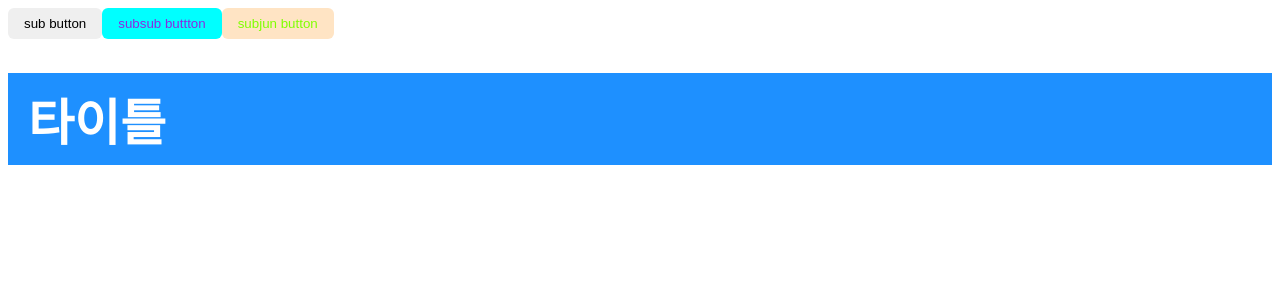
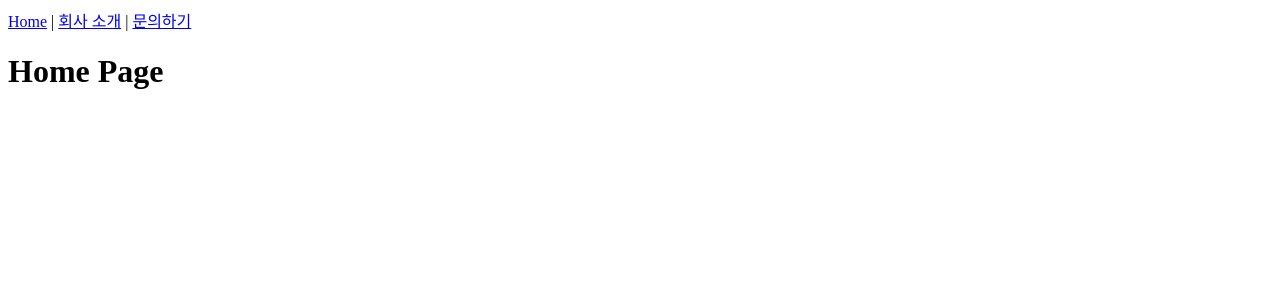
Before and after one commit to sansantokki762/react, a React (Vite) app in the folder homework1/: page / in a window 1280 px wide. Shown: the top 300 px of the page. Built offline with nearby package versions, Linux system fonts and the light colour scheme.

Commit message:
하... 다시는 이런 실수 아한다...

```diff
--- a/homework1/package.json
+++ b/homework1/package.json
@@ -11,7 +11,8 @@
   },
   "dependencies": {
     "react": "^19.2.0",
-    "react-dom": "^19.2.0"
+    "react-dom": "^19.2.0",
+    "react-router-dom": "^7.13.1"
   },
   "devDependencies": {
     "@eslint/js": "^9.39.1",
--- /dev/null
+++ b/homework1/src/LadyBug.jsx
@@ -0,0 +1,24 @@
+import React from 'react';
+import { BrowserRouter, Routes, Route, Link } from "react-router-dom";
+
+function Home() { return <h1>Home Page</h1>; }
+function About() { return <h1>About Page</h1>; }
+function Contact() { return <h1>Contact Page</h1>; }
+
+// 파일의 주인공은 Heads 하나여야 합니다.
+export default function Heads() {
+  return (
+    <BrowserRouter>
+        <nav>
+          <Link to="/">Home</Link> | {" "}
+          <Link to="/about">회사 소개</Link> | {" "}
+          <Link to="/contact">문의하기</Link>
+        </nav>
+        <Routes>
+          <Route path='/' element={<Home/>}/>
+          <Route path='/about' element={<About/>}/>
+          <Route path='/contact' element={<Contact/>}/>
+        </Routes>
+    </BrowserRouter>
+  );
+}
--- a/homework1/src/main.jsx
+++ b/homework1/src/main.jsx
@@ -1,3 +1,6 @@
+
+
+
 import { createRoot } from 'react-dom/client'
 
 //숙 1//
@@ -473,7 +476,7 @@ function Style() {
 
 //숙10//
 
-import styles from "./button.module.css"
+import styles from "./button.module.css";
 
 function Btn() {
   return(
@@ -493,6 +496,17 @@ function Btn() {
 }
 
 
+/////////////////////////////////////////////////////////
+//숙11//
+
+import Heads from "./LadyBug.jsx"
+
+function App7() {
+ return(
+ <Heads/>
+  )
+}
+
 createRoot(document.getElementById('root')).render/* body를 랜더함*/ (
-    <Btn/>
-)
+ <App7/>
+);
```
Also changed, not shown: 1 other file (tests, documents, lock files or other folders).
